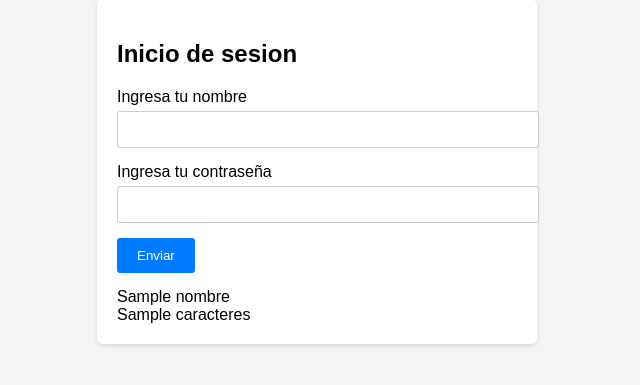
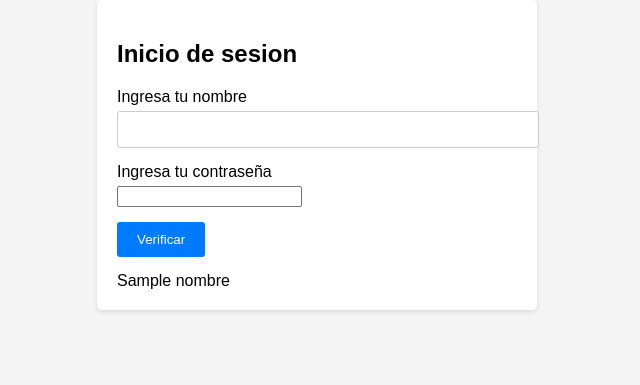
Before and after one commit to danifran16/Examen-final, a Flask app: template templates/Ejercicio2.html in a window 1280 px wide. Shown: the top 385 px of the page, without its empty margins (323-963 px from the left). Run offline with Flask 3, Linux system fonts and the light colour scheme; the template is opened without the code that fills it: most values are stand-ins (such as "Sample title", 1, 10 or a date in 2020).

Commit message:
fix: se agrega funcionalidad ejercicio 2

```diff
--- a/main.py
+++ b/main.py
@@ -51,20 +51,20 @@ def formulario1():
 @app.route('/ejercicio2',methods=['GET','POST'])
 def formulario2():
     if request.method == 'POST':
-        nombre1 = request.form['nombre1']
-        nombre2 = request.form['nombre2']
-        nombre3 = request.form['nombre3']
+        nombreSesion = request.form['nombreSesion']
+        contraseña = request.form['contraseña']
 
-        n1L = len(nombre1)
-        n2L = len(nombre2)
-        n3L = len(nombre3)
 
-        if n1L > n2L and n1L > n3L:
-            return render_template('Ejercicio2.html', nombre='El nombre con mayor cantidad de caracteres es: '+ nombre1, caracteres= 'el nombre tiene: ' + str(n1L) + ' caracteres')
-        if n2L > n1L and n2L > n3L:
-            return render_template('Ejercicio2.html', nombre='El nombre con mayor cantidad de caracteres es: '+ nombre2, caracteres= 'el nombre tiene: ' + str(n2L) + ' caracteres')
+
+        if nombreSesion == "juan" and contraseña == "admin":
+            return render_template('Ejercicio2.html',
+                                   nombre='Bienvenido administrador '+ nombreSesion)
+        elif nombreSesion == "pepe" and contraseña == "user":
+            return render_template('Ejercicio2.html',
+                                   nombre='Bienvenido usuario '+ nombreSesion)
         else:
-            return render_template('Ejercicio2.html', nombre='El nombre con mayor cantidad de caracteres es: '+ nombre3, caracteres= 'el nombre tiene: ' + str(n3L) + ' caracteres')
+            return render_template('Ejercicio2.html',
+                                   nombre='Usuario o contraseña incorrectos')
     return render_template('Ejercicio2.html')
 
 if __name__== '__main__':
--- a/templates/Ejercicio2.html
+++ b/templates/Ejercicio2.html
@@ -15,13 +15,12 @@
         </div>
         <div class="form-group">
             <label for="contraseña">Ingresa tu contraseña</label>
-            <input type="text" name="contraseña">
+            <input type="password" name="contraseña">
         </div>
         <div class="form-group">
-            <input type="submit" value="Enviar">
+            <input type="submit" value="Verificar">
         </div>
         <div>{{ nombre }}</div>
-        <div>{{ caracteres }}</div>
     </form>
     </div>
 </body>
```
